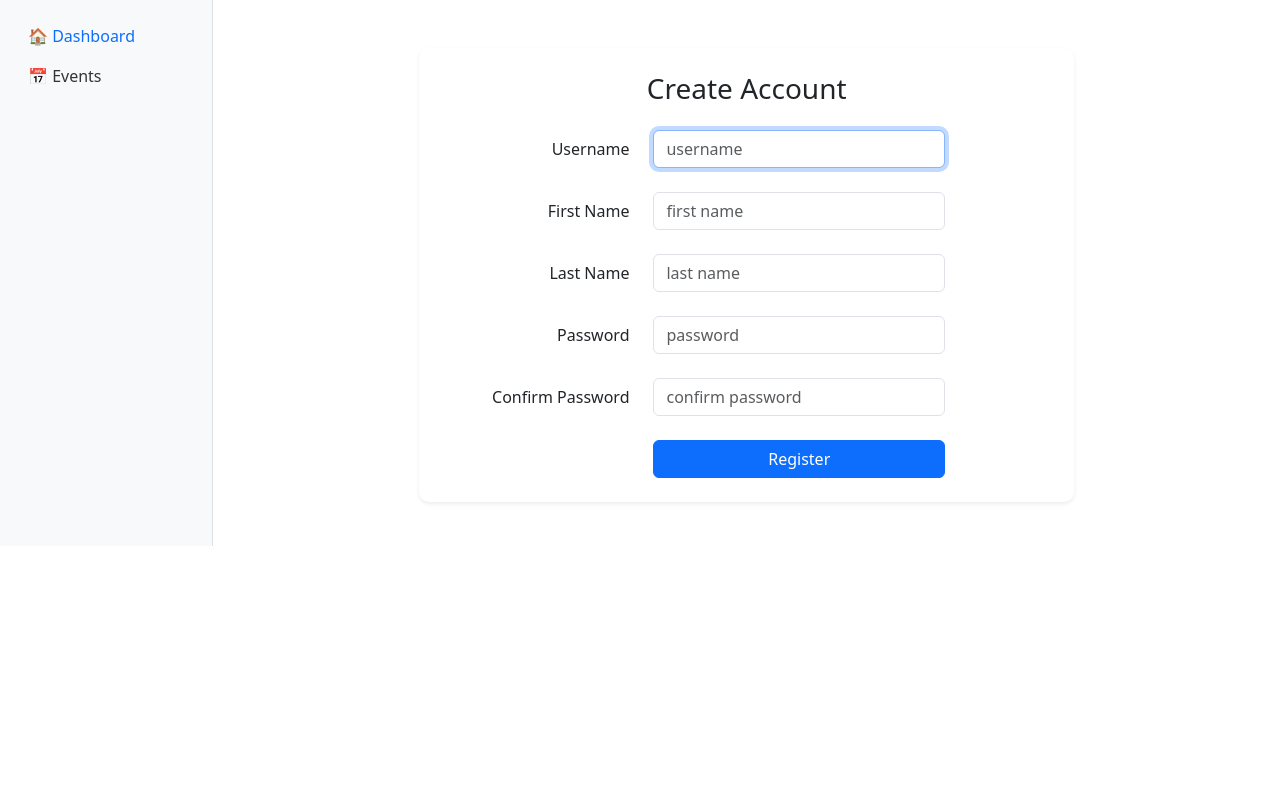
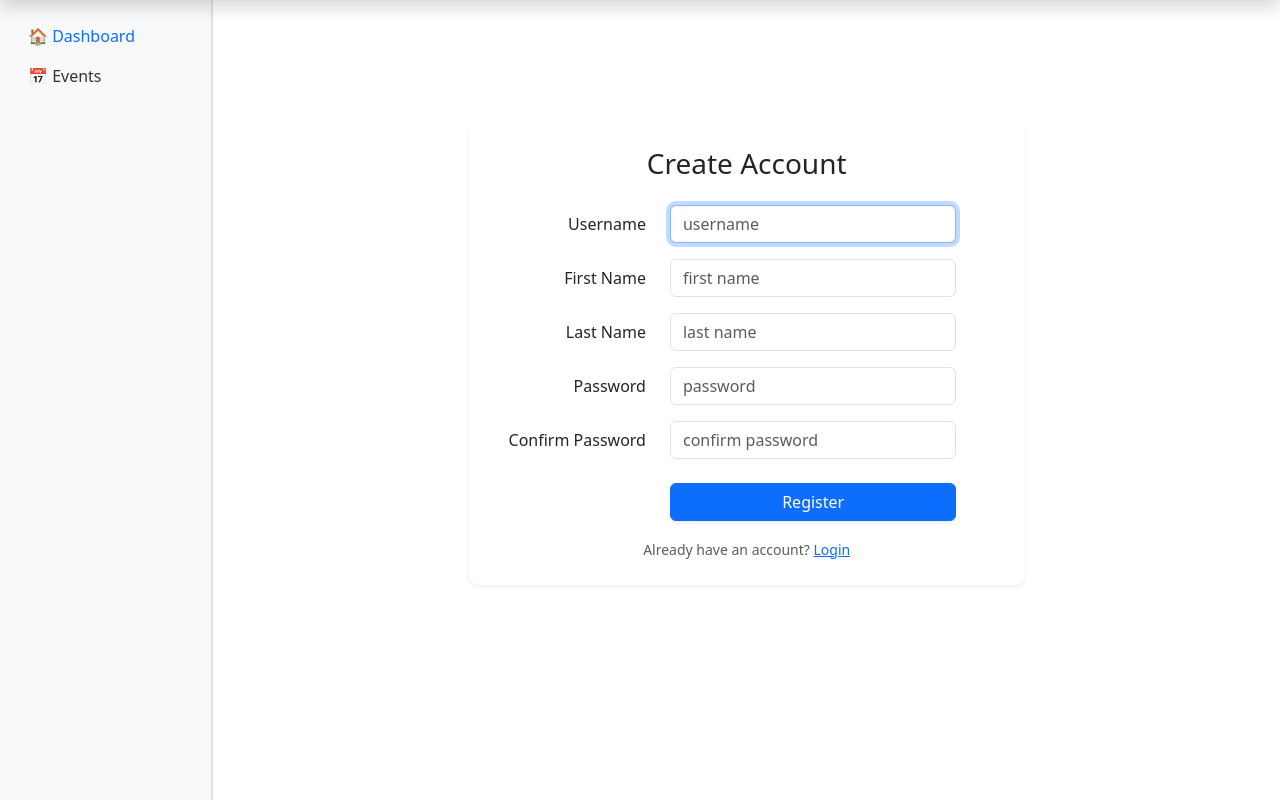
Before and after one commit to dynamiqzone/Community_Manager, a Flask app: page /register in a window 1280 px wide. Shown: the part 56-856 px from the top of the page. Before the commit the page ends 602 px from the top, so only its background shows below. Run offline with Flask 3, Linux system fonts and the light colour scheme.

Commit message:
Finished user registeration logic

```diff
--- a/app.py
+++ b/app.py
@@ -1,12 +1,130 @@
-from flask import Flask, render_template
+from flask import Flask, render_template, request, redirect, session, flash
+from flask_sqlalchemy import SQLAlchemy
+from datetime import datetime
+from werkzeug.security import generate_password_hash, check_password_hash
+from helpers import login_required, admin_required
 
+# created Flask instance
 app = Flask(__name__)
+app.config["TEMPLATES_AUTO_RELOAD"] = True
+
+# Add database
+app.config["SQLALCHEMY_DATABASE_URI"] = "sqlite:///users.db"
+# secret key
+app.config["SECRET_KEY"] = "my super secret key that no one knows"
+
+# initialize database
+db = SQLAlchemy(app)
+
+
+# Craeting class
+class Users(db.Model):
+    id = db.Column(db.Integer, primary_key=True)
+    username = db.Column(db.String(200), nullable=False, unique=True)
+    first_name = db.Column(db.String(200), nullable=False)
+    last_name = db.Column(db.String(200), nullable=False)
+    hash = db.Column(db.String(128), nullable=False)
+    role = db.Column(db.String(20), nullable=False, default="member")
+    joined_at = db.Column(db.DateTime, default=datetime.utcnow)
+
+
+with app.app_context():
+    db.create_all()
+
+
+@app.route("/")
+def home():
+    return render_template("index.html")
+
+
+@app.route("/add_event")
+@login_required
+@admin_required  # Only admin can access this
+def add_event():
+    return render_template("add_event.html")
+
+
+@app.route("/events")
+@login_required
+def events():
+    # This is for Story 2.2: The Community Feed
+    return render_template("events.html")
+
+
+@app.route("/record_payment")
+@login_required
+@admin_required
+def record_payment():
+    return render_template("record_payment.html")
+
+
+@app.route("/my_dues")
+@login_required
+def my_dues():
+    return render_template("dues.html")
+
+
+@app.route("/login", methods=["GET", "POST"])
+def login():
+
+    if request.method == "POST":
+        username = request.form.get("username")
+        password = request.form.get("password")
+        user = Users.query.filter_by(username=username).first()
+
+        if user and check_password_hash(user.hash, password):
+            session["user"] = True
+            session["first_name"] = user.first_name
+            session["username"] = user.username
+            session["role"] = user.role
+            session["user_id"] = user.id
+            return redirect("/")
+        flash("Invalid username or password")
+        return render_template("login.html")
+    return render_template("login.html")
+
+
+@app.route("/logout")
+def logout():
+    session.clear()  # This removes 'user' and 'username' from the session
+    return redirect("/login")
+
 
 # Temporary route to preview ANY template
-@app.route('/register')
+@app.route("/register", methods=["GET", "POST"])
 def register():
-    # This will look for 'register.html' if you go to /preview/register.html
-    return render_template('register.html')
+    # Register user and add in db
 
-if __name__ == '__main__':
+    if request.method == "POST":
+        user_name = request.form.get("username")
+        f_name = request.form.get("first_name")
+        l_name = request.form.get("last_name")
+        passwords = request.form.get("password")
+        confirm_password = request.form.get("confirm_password")
+        user_exists = Users.query.filter_by(username=user_name).first()
+        existing_users_count = Users.query.count()
+        user_role = "admin" if existing_users_count == 0 else "member"
+        if user_exists:
+            flash("Username is already taken. Try another!")
+            return redirect("/register")
+        if confirm_password != passwords:
+            flash("Password do not match. Try again!")
+            return redirect("/register")
+
+        else:
+            hashed_password = generate_password_hash(passwords)
+            new_user = Users(
+                username=user_name,
+                first_name=f_name,
+                last_name=l_name,
+                hash=hashed_password,
+                role=user_role,
+            )
+            db.session.add(new_user)
+            db.session.commit()
+            return redirect("/login")
+    return render_template("register.html")
+
+
+if __name__ == "__main__":
     app.run(debug=True)
--- a/templates/layout.html
+++ b/templates/layout.html
@@ -1,30 +1,45 @@
-<!DOCTYPE html>
+<!doctype html>
 <html lang="en">
-
   <head>
-  <meta charset="UTF-8">
-  <meta name="viewport" content="width=device-width, initial-scale=1.0">
-  <title>{% block title %}Community Manager{% endblock %}</title>
-  <link href="https://cdn.jsdelivr.net/npm/bootstrap@5.3.0/dist/css/bootstrap.min.css" rel="stylesheet">
-  <link href="/static/styles.css" rel="stylesheet">
+    <meta charset="UTF-8" />
+    <meta name="viewport" content="width=device-width, initial-scale=1.0" />
+    <title>{% block title %}{% endblock %} - Community Manager</title>
+    <link
+      href="https://cdn.jsdelivr.net/npm/bootstrap@5.3.0/dist/css/bootstrap.min.css"
+      rel="stylesheet"
+    />
+    <link href="/static/styles.css" rel="stylesheet" />
   </head>
 
   <body>
-
-  <nav class="navbar navbar-expand-lg navbar-dark bg-dark sticky-top">
+    <nav class="navbar navbar-expand-lg navbar-dark bg-dark sticky-top shadow">
       <div class="container-fluid">
         <a class="navbar-brand fw-bold" href="/">🤝 CommunityHub</a>
-      <button class="navbar-toggler" type="button" data-bs-toggle="collapse" data-bs-target="#sidebarMenu">
+
+        <button
+          class="navbar-toggler"
+          type="button"
+          data-bs-toggle="collapse"
+          data-bs-target="#navbarNav"
+        >
           <span class="navbar-toggler-icon"></span>
         </button>
+
         <div class="collapse navbar-collapse" id="navbarNav">
           <ul class="navbar-nav ms-auto">
-          {% if session["user_id"] %}
-          <li class="nav-item"><span class="nav-link text-light">Hi, {{ session["username"] }}</span></li>
-          <li class="nav-item"><a class="nav-link" href="/logout">Logout</a></li>
+            {% if session.get("user") %}
+            <li class="nav-item">
+              <a class="nav-link text-warning" href="/logout">Logout</a>
+            </li>
             {% else %}
-          <li class="nav-item"><a class="nav-link" href="/login">Login</a></li>
-          <li class="nav-item"><a class="nav-link fw-bold text-primary" href="/register">Sign Up</a></li>
+            <li class="nav-item">
+              <a class="nav-link" href="/login">Login</a>
+            </li>
+            <li class="nav-item">
+              <a class="nav-link fw-bold text-primary" href="/register"
+                >Sign Up</a
+              >
+            </li>
             {% endif %}
           </ul>
         </div>
@@ -33,7 +48,11 @@
 
     <div class="container-fluid">
       <div class="row">
-      <nav id="sidebarMenu" class="col-md-3 col-lg-2 d-md-block bg-light sidebar collapse">
+        <nav
+          id="sidebarMenu"
+          class="col-md-3 col-lg-2 d-md-block bg-light sidebar collapse border-end"
+          style="min-height: 100vh"
+        >
           <div class="position-sticky pt-3">
             <ul class="nav flex-column">
               <li class="nav-item">
@@ -42,33 +61,40 @@
               <li class="nav-item">
                 <a class="nav-link" href="/events">📅 Events</a>
               </li>
-            {% if session["role"] == 'admin' %}
+              {% if session.get("role") == 'admin' %}
               <h6
-              class="sidebar-heading d-flex justify-content-between align-items-center px-3 mt-4 mb-1 text-muted text-uppercase">
-              <span>Admin Tools</span>
+                class="sidebar-heading px-3 mt-4 mb-1 text-muted text-uppercase small"
+              >
+                Admin Tools
               </h6>
-            <li class="nav-item"><a class="nav-link" href="/add_event">➕ Add Event</a></li>
-            <li class="nav-item"><a class="nav-link" href="/record_payment">💰 Record Payment</a></li>
+              <li class="nav-item">
+                <a class="nav-link" href="/add_event">➕ Add Event</a>
+              </li>
               {% endif %}
             </ul>
           </div>
         </nav>
 
         <main class="col-md-9 ms-sm-auto col-lg-10 px-md-4 py-4">
-        {% with messages = get_flashed_messages() %}
-        {% if messages %}
-        {% for message in messages %}
-        <div class="alert alert-primary alert-dismissible fade show">{{ message }}</div>
-        {% endfor %}
-        {% endif %}
-        {% endwith %}
-
-        {% block main %}{% endblock %}
+          {% with messages = get_flashed_messages() %} {% if messages %} {% for
+          message in messages %}
+          <div
+            class="alert alert-danger alert-dismissible fade show shadow-sm"
+            role="alert"
+          >
+            {{ message }}
+            <button
+              type="button"
+              class="btn-close"
+              data-bs-dismiss="alert"
+              aria-label="Close"
+            ></button>
+          </div>
+          {% endfor %} {% endif %} {% endwith %} {% block main %}{% endblock %}
         </main>
       </div>
     </div>
 
     <script src="https://cdn.jsdelivr.net/npm/bootstrap@5.3.0/dist/js/bootstrap.bundle.min.js"></script>
   </body>
-
 </html>
--- a/templates/register.html
+++ b/templates/register.html
@@ -1,53 +1,65 @@
 {% extends "layout.html" %}
 {% block title %}Register{% endblock %}
+
 {% block main %}
-<div class="container mt-4">
-  <div class="row justify-content-center">
-    <div class="col-md-8 col-lg-8">
+<div class="container d-flex align-items-center justify-content-center" style="min-height: 85vh;">
+  <div class="row w-100">
+    <div class="col-md-9 col-lg-7 mx-auto">
       <div class="card shadow-sm">
         <div class="card-body p-4">
           <h3 class="card-title text-center mb-4">Create Account</h3>
           <form action="/register" method="post">
-            <div class="row mb-4">
-              <label class="col-sm-4 col-form-label text-sm-end">Username</label>
-              <div class="col-sm-6">
+
+            <div class="row mb-3 align-items-center">
+              <label class="col-sm-4 col-form-label text-sm-end text-nowrap">Username</label>
+              <div class="col-sm-7">
                 <input type="text" autocomplete="off" autofocus placeholder="username" name="username"
                   class="form-control" required>
               </div>
             </div>
-            <div class="row mb-4">
-              <label class="col-sm-4 col-form-label text-sm-end">First Name</label>
-              <div class="col-sm-6">
+
+            <div class="row mb-3 align-items-center">
+              <label class="col-sm-4 col-form-label text-sm-end text-nowrap">First Name</label>
+              <div class="col-sm-7">
                 <input type="text" autocomplete="off" placeholder="first name" name="first_name" class="form-control"
                   required>
               </div>
             </div>
-            <div class="row mb-4">
-              <label class="col-sm-4 col-form-label text-sm-end">Last Name</label>
-              <div class="col-sm-6">
+
+            <div class="row mb-3 align-items-center">
+              <label class="col-sm-4 col-form-label text-sm-end text-nowrap">Last Name</label>
+              <div class="col-sm-7">
                 <input type="text" autocomplete="off" placeholder="last name" name="last_name" class="form-control"
                   required>
               </div>
             </div>
-            <div class="row mb-4">
-              <label class="col-sm-4 col-form-label text-sm-end">Password</label>
-              <div class="col-sm-6">
+
+            <div class="row mb-3 align-items-center">
+              <label class="col-sm-4 col-form-label text-sm-end text-nowrap">Password</label>
+              <div class="col-sm-7">
                 <input type="password" autocomplete="off" placeholder="password" name="password" class="form-control"
                   required>
               </div>
             </div>
-            <div class="row mb-4">
-              <label class="col-sm-4 col-form-label text-sm-end">Confirm Password</label>
-              <div class="col-sm-6">
+
+            <div class="row mb-4 align-items-center">
+              <label class="col-sm-4 col-form-label text-sm-end text-nowrap">Confirm Password</label>
+              <div class="col-sm-7">
                 <input type="password" autocomplete="off" placeholder="confirm password" name="confirm_password"
                   class="form-control" required>
               </div>
             </div>
+
             <div class="row">
-              <div class="col-sm-6 offset-sm-4">
-                <button type="submit" class="btn btn-primary w-100">Register</button>
+              <div class="col-sm-7 offset-sm-4">
+                <button type="submit" class="btn btn-primary w-100 shadow-sm">Register</button>
               </div>
             </div>
+
+            <div class="text-center mt-3">
+              <small class="text-muted">Already have an account? <a href="/login">Login</a></small>
+            </div>
+
           </form>
         </div>
       </div>
```
Also changed, not shown: helpers.py (added, +33 -0 lines), templates/index.html (added, +29 -0 lines), templates/login.html (+66 -3 lines), instance/users.db (added). Lines whose indentation alone changed are shown as unchanged.
